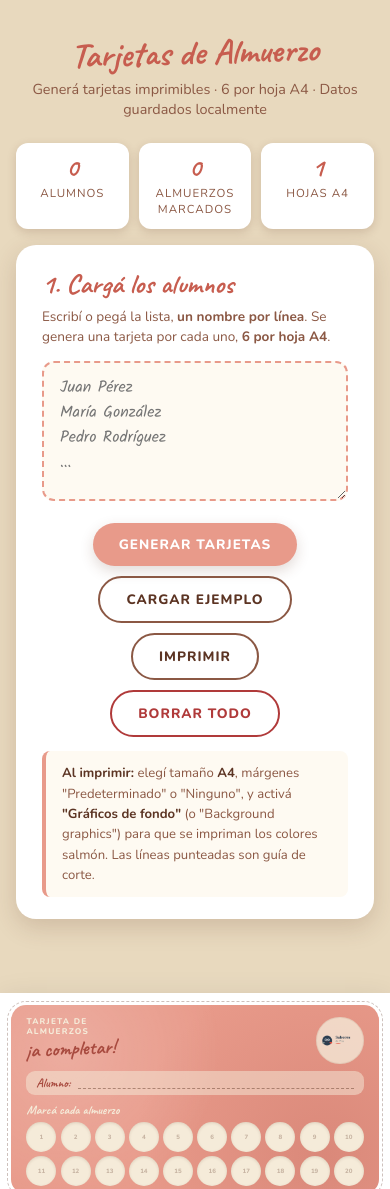
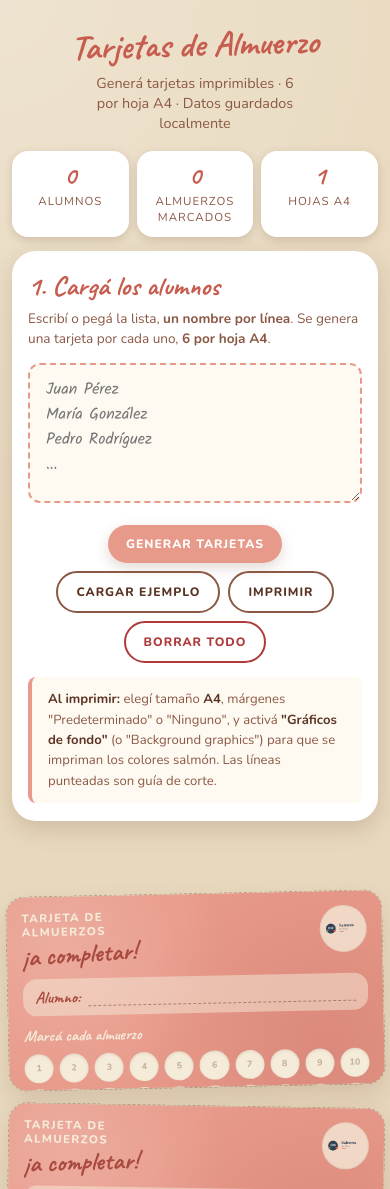
Before and after one commit to jesus1942/tarjetitas, a plain HTML site: page index.html in a window 390 px wide. Shown: the top 1189 px of the page. Drawn offline with nearby package versions, Linux system fonts and the light colour scheme.

Commit message:
Soften mobile card layout

```diff
--- a/index.html
+++ b/index.html
@@ -376,20 +376,106 @@ body {
 }
 
 @media (max-width: 900px) {
+  body {
+    background:
+      radial-gradient(circle at top left, rgba(255,255,255,0.28) 0%, transparent 34%),
+      radial-gradient(circle at bottom right, rgba(199,93,79,0.12) 0%, transparent 36%),
+      var(--bg);
+  }
+  .pantalla {
+    padding: 22px 12px 34px;
+  }
+  .container {
+    max-width: 680px;
+  }
+  .header {
+    margin-bottom: 18px;
+  }
   .hoja {
     width: 100%;
     min-height: auto;
-    padding: 3mm;
+    padding: 4mm 2mm 6mm;
     grid-template-columns: 1fr;
-    gap: 4mm;
+    gap: 5mm;
+    background: transparent;
+    box-shadow: none;
   }
   .tarjeta {
     width: 100%;
     min-height: 0;
+    border-radius: 18px;
+    padding: 14px 15px;
+    outline-offset: 0;
+    box-shadow: 0 10px 24px rgba(92, 52, 35, 0.14);
   }
-  .stats { grid-template-columns: 1fr 1fr 1fr; }
+  .tarjeta:nth-child(odd) {
+    transform: rotate(-1.2deg);
+  }
+  .tarjeta:nth-child(even) {
+    transform: rotate(0.9deg);
+  }
+  .tarjeta-top {
+    margin-bottom: 10px;
+  }
+  .titulo-caps {
+    font-size: 0.72rem;
+    letter-spacing: 1.3px;
+  }
+  .titulo-script {
+    font-size: 1.6rem;
+    margin-top: 2px;
+  }
+  .linea-alumno {
+    border-radius: 14px;
+    padding: 8px 12px;
+    margin-bottom: 10px;
+  }
+  .linea-label {
+    font-size: 1.05rem;
+  }
+  .linea-nombre {
+    font-size: 0.92rem;
+    min-height: 20px;
+  }
+  .circulos-label {
+    font-size: 1rem;
+    margin-bottom: 8px;
+  }
+  .circulos-grid {
+    gap: 6px;
+  }
+  .circulo {
+    font-size: 0.56rem;
+  }
+  .panel {
+    border-radius: 24px;
+    padding: 18px 16px;
+  }
+  .stats {
+    grid-template-columns: 1fr 1fr 1fr;
+    gap: 8px;
+    margin-bottom: 14px;
+  }
+  .stat {
+    border-radius: 16px;
+  }
   .stat-num { font-size: 1.6rem; }
   .header h1 { font-size: 2.2rem; }
+  .header p {
+    max-width: 24ch;
+    margin: 6px auto 0;
+  }
+  .controles {
+    gap: 8px;
+  }
+  .btn {
+    padding: 11px 18px;
+    font-size: 0.76rem;
+  }
+  .install-banner {
+    border-radius: 18px;
+    padding: 12px 14px;
+  }
 }
 </style>
 </head>
```
Also changed, not shown: tarjetas-almuerzo.html (+89 -3 lines).
